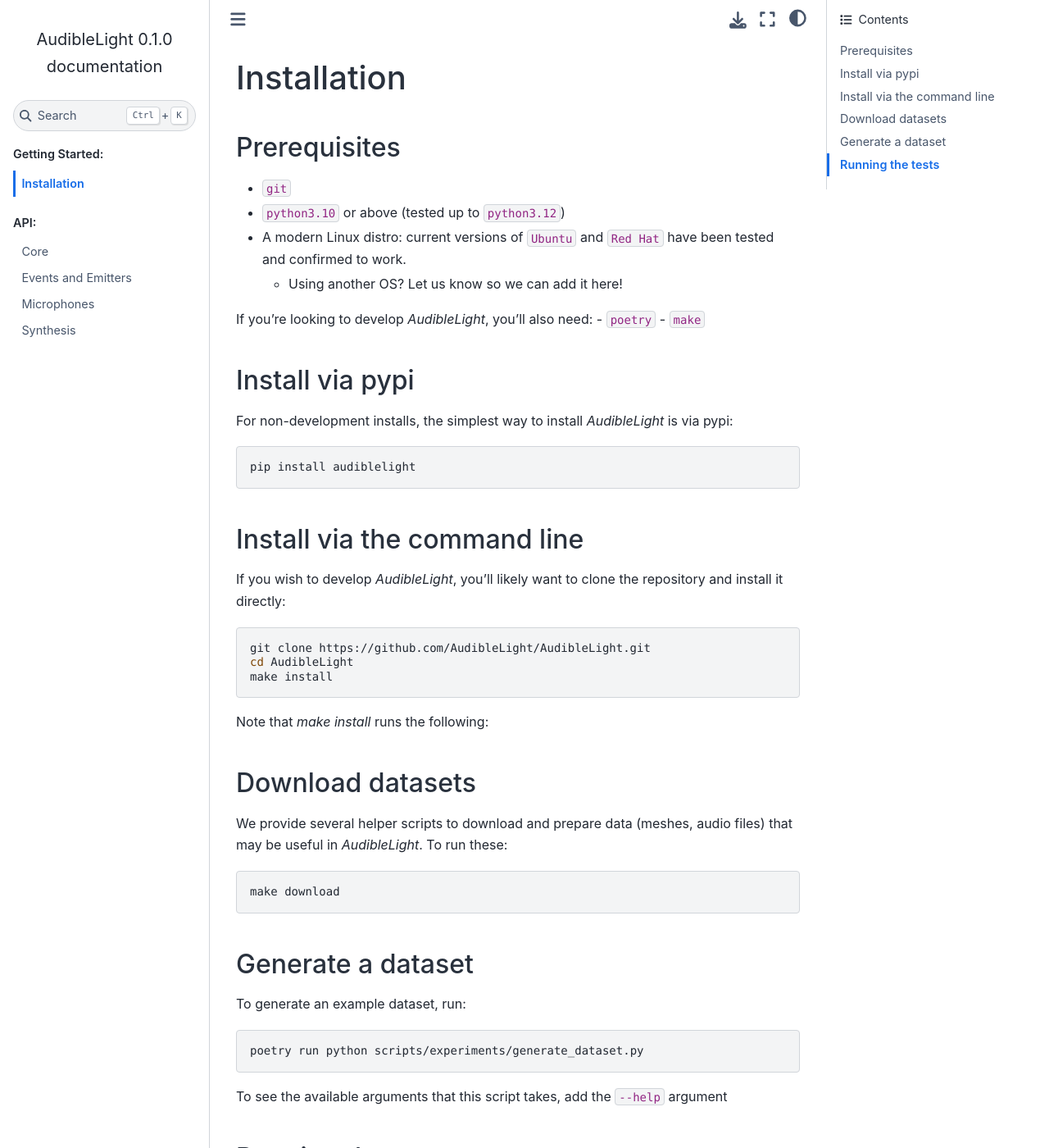
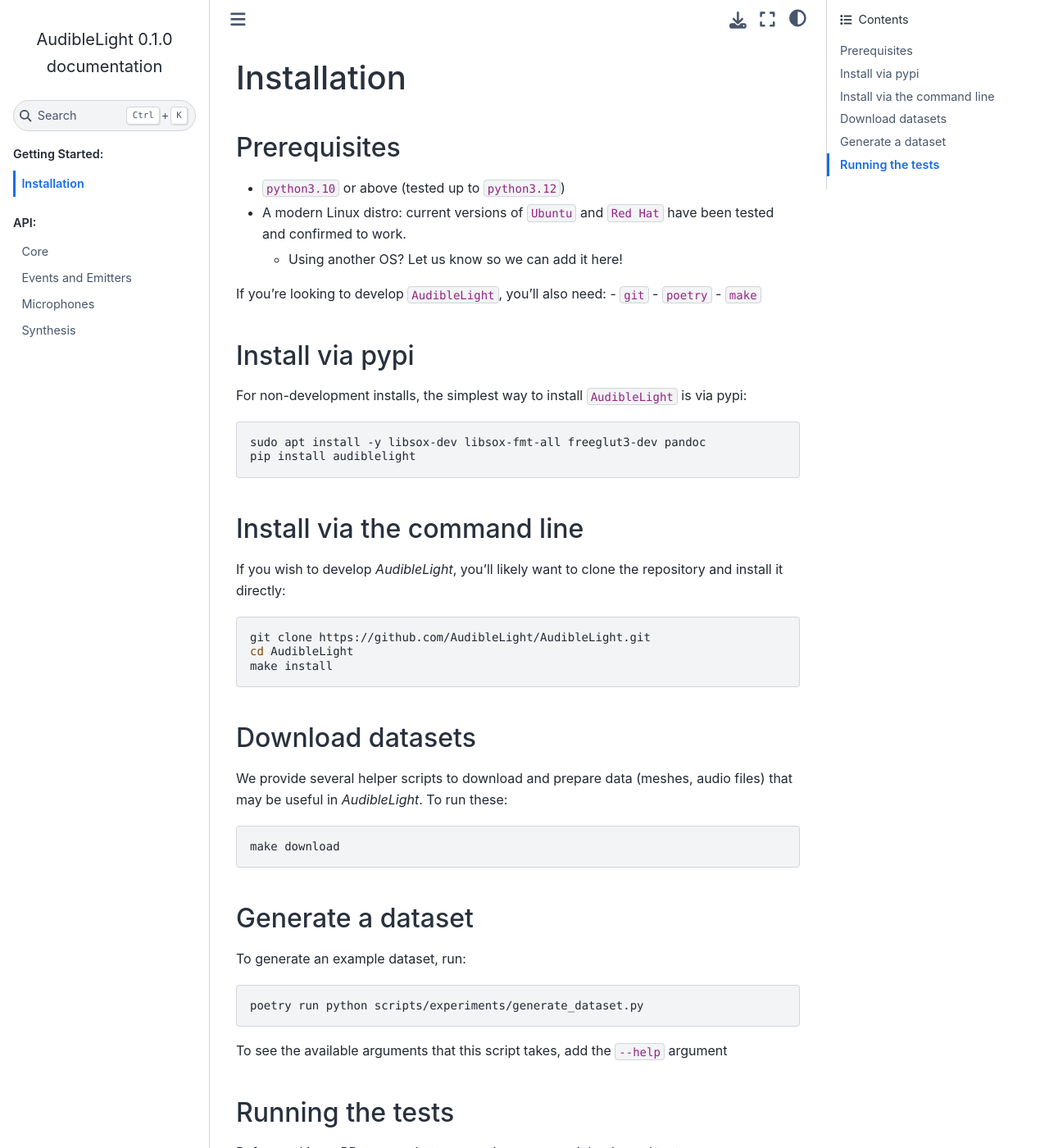
Before and after one commit to AudibleLight/AudibleLight, a Sphinx documentation site: the page built from docs/installation.rst, in a window 1280 px wide and 1400 px high. Shown: the whole window at 82% size. Built offline with Sphinx 7.4.7 and the Sphinx Book theme 1.1.4, drawn with Linux system fonts in a browser that asks for light colours; pages that are not in the unit, such as notebooks, are missing from menus; the version number is read from the project's files by our own code.

```diff
--- a/docs/installation.rst
+++ b/docs/installation.rst
@@ -4,23 +4,24 @@ Installation
 Prerequisites
 ^^^^^^^^^^^^^
 
-- ``git``
 - ``python3.10`` or above (tested up to ``python3.12``)
 - A modern Linux distro: current versions of ``Ubuntu`` and ``Red Hat`` have been tested and confirmed to work.
 
   - Using another OS? Let us know so we can add it here!
 
-If you're looking to develop `AudibleLight`, you'll also need:
+If you're looking to develop ``AudibleLight``, you'll also need:
+- ``git``
 - ``poetry``
 - ``make``
 
 Install via pypi
 ^^^^^^^^^^^^^^^^
 
-For non-development installs, the simplest way to install `AudibleLight` is via pypi:
+For non-development installs, the simplest way to install ``AudibleLight`` is via pypi:
 
 .. code-block:: bash
 
+   sudo apt install -y libsox-dev libsox-fmt-all freeglut3-dev pandoc
    pip install audiblelight
 
 
@@ -34,9 +35,6 @@ If you wish to develop `AudibleLight`, you'll likely want to clone the repositor
    git clone https://github.com/AudibleLight/AudibleLight.git
    cd AudibleLight
    make install
-
-Note that `make install` runs the following:
-
 
 Download datasets
 ^^^^^^^^^^^^^^^^^
--- a/pyproject.toml
+++ b/pyproject.toml
@@ -1,6 +1,6 @@
 [tool.poetry]
 name = "audiblelight"
-version = "0.1.0.post3"
+version = "0.1.0.post4"
 description = "A library for soundscape synthesis using spatial impulse responses derived from ray-traced room scans"
 authors = ["Huw Cheston <h.cheston@qmul.ac.uk>", "Iran Roman <i.roman@qmul.ac.uk>"]
 license = "CC-BY-4.0"
```
Also changed, not shown: README.md (+16 -4 lines), 1 other file.
